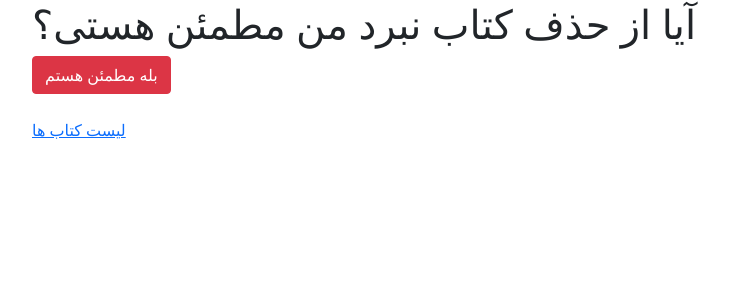
After one commit to sinahozhabrii/django-bookstroe-website, a Django app: page /books/2/delete/ in a window 1280 px wide. The commit adds this page. Shown: the top 300 px of the page, without its empty margins (50-779 px from the left). Run offline with Django 5.2, Linux system fonts and the light colour scheme; data comes from the database, SQL or seed files in the repository; both versions use the stored data as it was after the commit; some libraries are stand-ins or nearby versions.

Commit message:
add book delete view

```diff
--- a/books/templates/books/books_create.html
+++ b/books/templates/books/books_create.html
@@ -5,7 +5,7 @@
 <form action="" method="post">
 {{ form|crispy }}
     {% csrf_token %}
-<button class="btn btn-success" type="submit">Create</button>
+<button class="btn btn-success" type="submit">ساخت کتاب</button>
 
 </form>
 {% endblock content %}
--- /dev/null
+++ b/books/templates/books/books_delete.html
@@ -0,0 +1,12 @@
+{% extends '_base.html' %}
+{% load crispy_forms_tags %}
+{% block title %}مشخصات کتاب {% endblock title %}
+{% block content %}
+<form action="" method="post">
+<h1>آیا از حذف کتاب {{ book.title }} مطمئن هستی؟</h1>
+    {% csrf_token %}
+<input type="submit" class="btn btn-danger" value = "بله مطمئن هستم">
+</form>
+    <br>
+    <a href="{% url 'book_list' %}">لیست کتاب ها</a>
+{% endblock content %}
--- a/books/templates/books/books_detail_view.html
+++ b/books/templates/books/books_detail_view.html
@@ -7,5 +7,6 @@
     <p>{{ book.content }}</p>
     <h4>{{ book.price }}</h4>
     <a href="{% url 'book_update' book.id %}"><button type="button" class="btn btn-info">ویرایش</button></a>
+    <a href="{% url 'book_delete' book.id %}"><button type="button" class="btn btn-danger">حذف</button></a>
     <a href="{% url 'book_list' %}">لیست کتاب ها</a>
 {% endblock content %}
--- a/books/urls.py
+++ b/books/urls.py
@@ -6,4 +6,5 @@ urlpatterns = [
     path('<int:pk>/',views.BookDetailView.as_view(),name="book_detail"),
     path('create/',views.BookCreateView.as_view(),name="book_create"),
     path('<int:pk>/update/',views.BookUpdateView.as_view(),name="book_update"),
+    path('<int:pk>/delete/',views.BookDeleteView.as_view(),name="book_delete"),
 ]
--- a/books/views.py
+++ b/books/views.py
@@ -1,6 +1,6 @@
 from django.shortcuts import render
 from django.views import generic
-
+from django.urls import reverse_lazy
 from books.models import Book
 
 
@@ -22,3 +22,8 @@ class BookUpdateView(generic.UpdateView):
     model = Book
     fields = ['title', 'author', 'content', 'price']
     template_name = "books/books_update.html"
+
+class BookDeleteView(generic.DeleteView):
+    model = Book
+    template_name = 'books/books_delete.html'
+    success_url = reverse_lazy('book_list')
```
Also changed, not shown: db.sqlite3.
